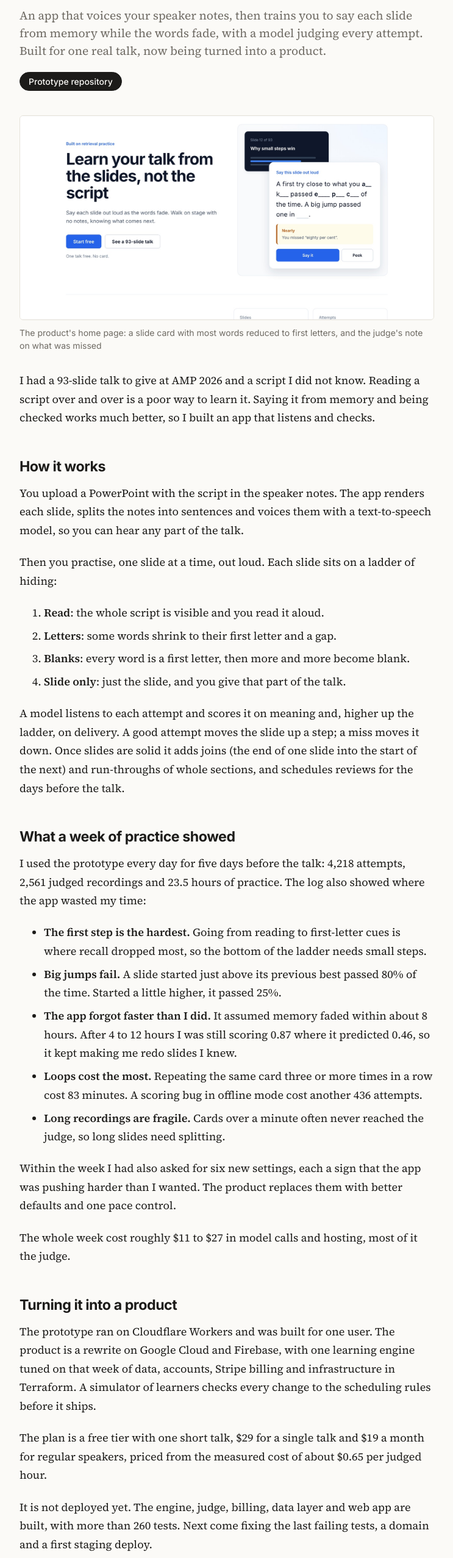
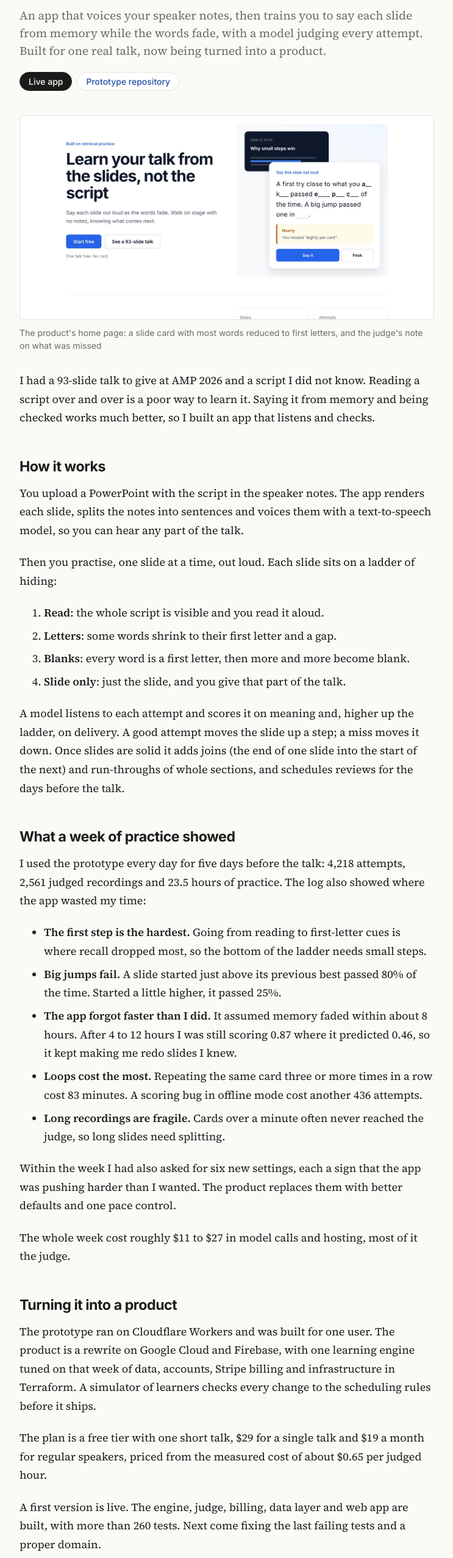
Before and after one commit to timini/devblog, an Eleventy site: page posts/talk-trainer.md in a window 1280 px wide. Shown: the part 242-2797 px from the top of the page at 61% size, without its empty margins (268-1011 px from the left). Built offline with nearby package versions, Linux system fonts and the light colour scheme; Eleventy itself is replaced by a stand-in of ours; files that its build step writes are made by us from their sources.

Commit message:
Link the live Talk Trainer app

```diff
--- a/posts/talk-trainer.md
+++ b/posts/talk-trainer.md
@@ -5,6 +5,8 @@ summary: An app that voices your speaker notes, then trains you to say each slid
 image: /images/tt-home.jpg
 imageAlt: "The product's home page: a slide card with most words reduced to first letters, and the judge's note on what was missed"
 links:
+  - label: "Live app"
+    url: "https://talk-trainer-prod-d8d5.web.app"
   - label: "Prototype repository"
     url: "https://github.com/timini/talk-trainer"
 ---
@@ -44,4 +46,4 @@ The prototype ran on Cloudflare Workers and was built for one user. The product
 
 The plan is a free tier with one short talk, $29 for a single talk and $19 a month for regular speakers, priced from the measured cost of about $0.65 per judged hour.
 
-It is not deployed yet. The engine, judge, billing, data layer and web app are built, with more than 260 tests. Next come fixing the last failing tests, a domain and a first staging deploy.
+A first version is live. The engine, judge, billing, data layer and web app are built, with more than 260 tests. Next come fixing the last failing tests and a proper domain.
```
